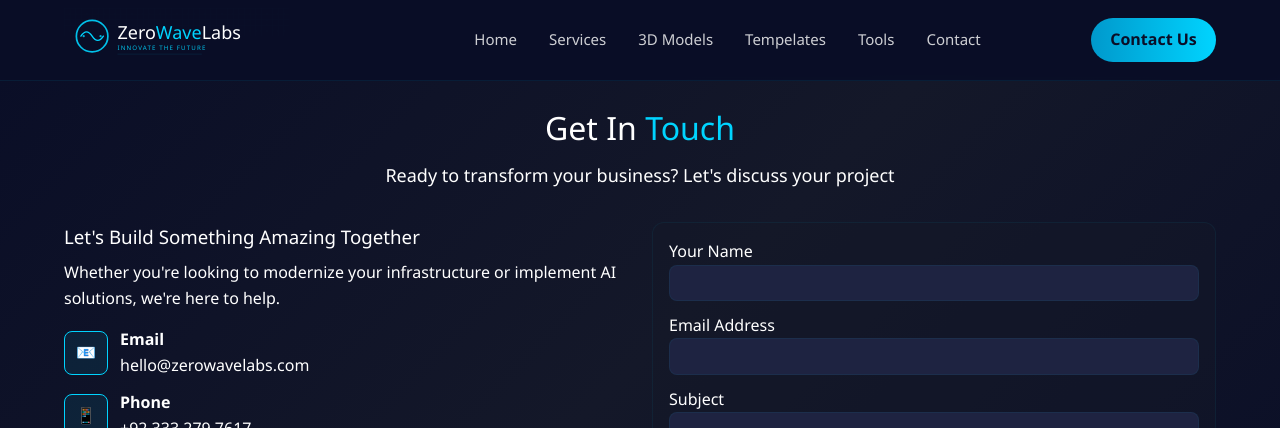
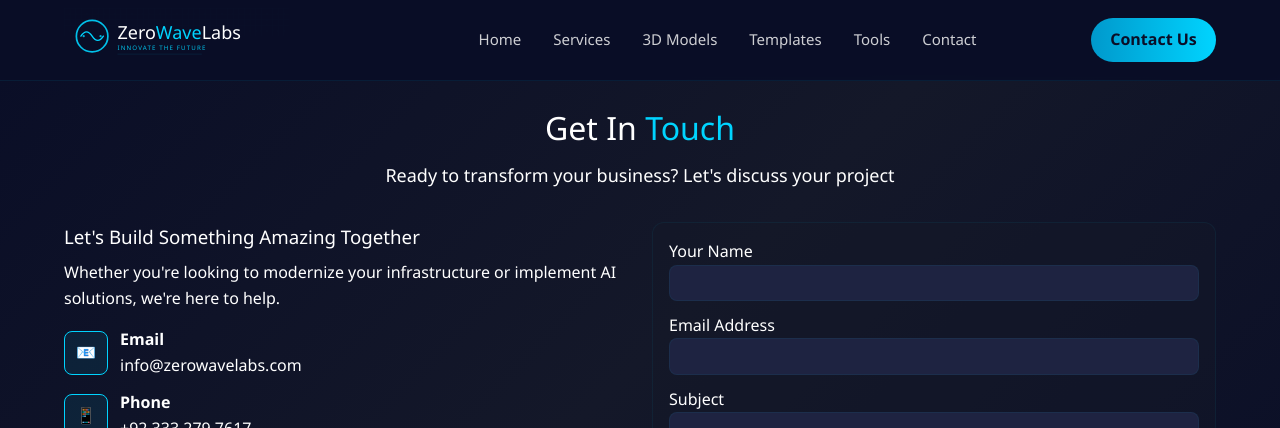
Before and after one commit to IbrahimAhmed413/ZeroWaveLabs, a React (Create React App) app: page /contact in a window 1280 px wide. Shown: the top 428 px of the page. Built offline with nearby package versions, Linux system fonts and the light colour scheme.

Commit message:
fix: emai and spellings corrections

```diff
--- a/src/components/Contact.js
+++ b/src/components/Contact.js
@@ -13,7 +13,7 @@ export default function Contact(){
           <h3>Let's Build Something Amazing Together</h3>
           <p>Whether you're looking to modernize your infrastructure or implement AI solutions, we're here to help.</p>
           <div className="contact-details">
-            <div className="contact-item"><div className="contact-icon">📧</div><div className="contact-text"><h4>Email</h4><p>hello@zerowavelabs.com</p></div></div>
+            <div className="contact-item"><div className="contact-icon">📧</div><div className="contact-text"><h4>Email</h4><p>info@zerowavelabs.com</p></div></div>
             <div className="contact-item"><div className="contact-icon">📱</div><div className="contact-text"><h4>Phone</h4><p>+92 333 279 7617</p></div></div>
             <div className="contact-item"><div className="contact-icon">📍</div><div className="contact-text"><h4>Location</h4><p>Islamabad</p></div></div>
           </div>
--- a/src/components/Navbar.js
+++ b/src/components/Navbar.js
@@ -134,7 +134,7 @@ export default function Navbar() {
           <li><a href="/" onClick={() => setOpen(false)}>Home</a></li>
           <li><a href="/services" onClick={() => setOpen(false)}>Services</a></li>
           <li><a href="/models" onClick={() => setOpen(false)}>3D Models</a></li>
-          <li><a href="/tempelates" onClick={() => setOpen(false)}>Tempelates</a></li>
+          <li><a href="/tempelates" onClick={() => setOpen(false)}>Templates</a></li>
 
           <li><a href="/tools" onClick={() => setOpen(false)}>Tools</a></li>
           {/* <li><a href="#portfolio" onClick={() => setOpen(false)}>Portfolio</a></li>
```
